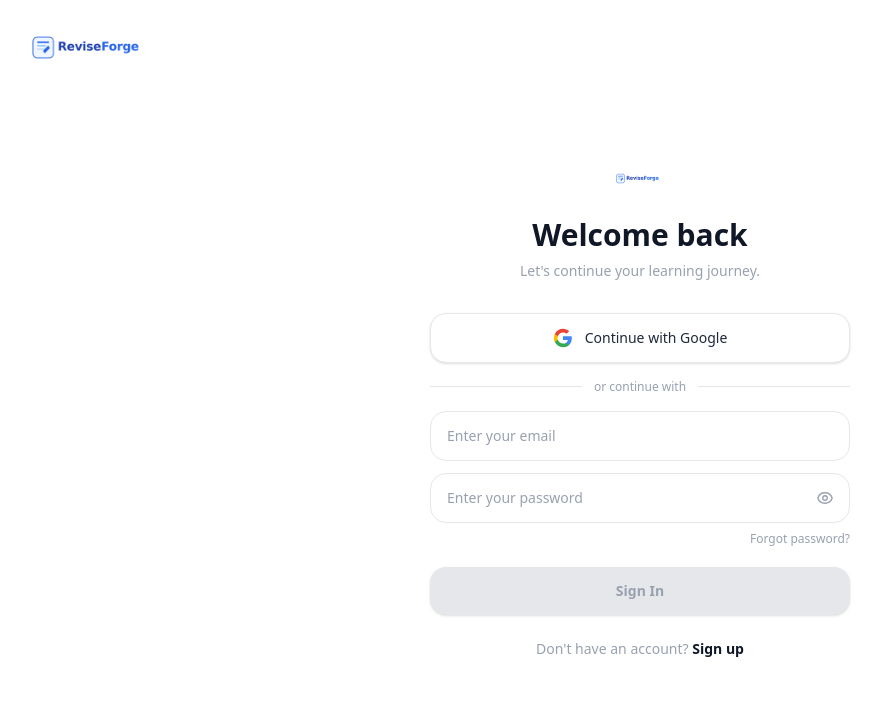
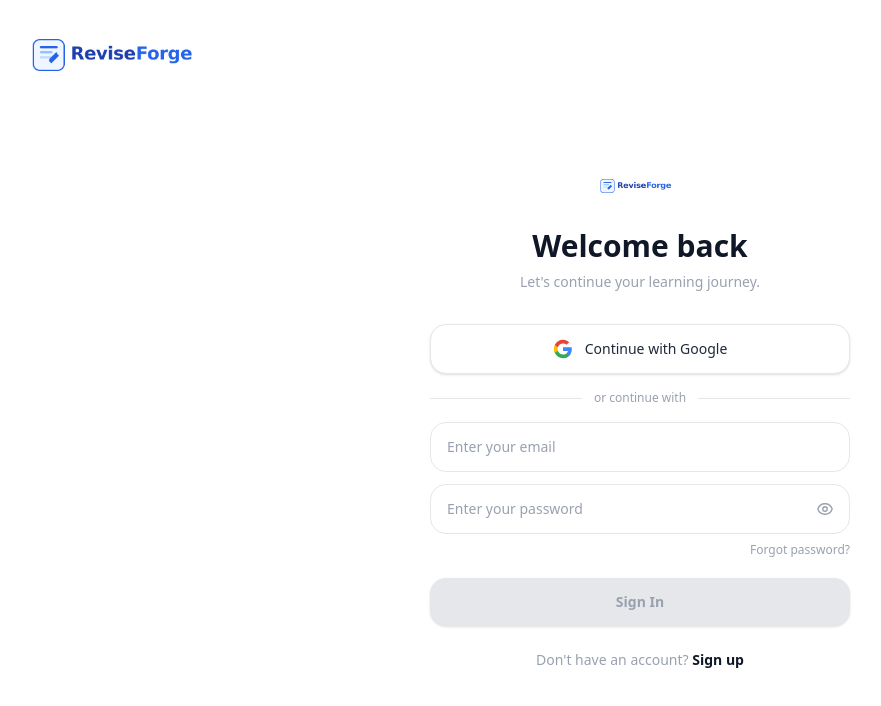
Before and after one commit to revise-ai/reviseforge.ai, a Next.js app: page /signin in a window 1280 px wide. Shown: the top 706 px of the page, without its empty margins (0-881 px from the left). Built offline with nearby package versions, Linux system fonts and the light colour scheme; no server answers.

Commit message:
increase of the size of the logo

```diff
--- a/app/signin/page.tsx
+++ b/app/signin/page.tsx
@@ -140,8 +140,8 @@ function SigninInner() {
           <Image
             src="/assets/reviseforge-logo-full.png"
             alt="ReviseForge Logo"
-            width={120}
-            height={32}
+            width={180}
+            height={48}
             className="object-contain"
             priority
           />
@@ -154,8 +154,8 @@ function SigninInner() {
             <Image
               src="/assets/reviseforge-logo-full.png"
               alt="ReviseForge Logo"
-              width={48}
-              height={48}
+              width={80}
+              height={80}
               className="object-contain"
             />
           </div>
--- a/app/signup/page.tsx
+++ b/app/signup/page.tsx
@@ -168,8 +168,8 @@ function SignupInner() {
           <Image
             src="/assets/reviseforge-logo-full.png"
             alt="ReviseForge Logo"
-            width={120}
-            height={32}
+            width={180}
+            height={48}
             className="object-contain"
             priority
           />
@@ -182,8 +182,8 @@ function SignupInner() {
             <Image
               src="/assets/reviseforge-logo-full.png"
               alt="ReviseForge Logo"
-              width={48}
-              height={48}
+              width={80}
+              height={80}
               className="object-contain"
             />
           </div>
--- a/components/AddNotePanel.tsx
+++ b/components/AddNotePanel.tsx
@@ -74,8 +74,8 @@ export default function AddNotePanel({
                 <Image
                   src="/assets/reviseforge-logo-full.png"
                   alt="ReviseForge Logo"
-                  width={140}
-                  height={32}
+                  width={200}
+                  height={42}
                   className="object-contain"
                 />
               </Link>
--- a/components/Sidebar.tsx
+++ b/components/Sidebar.tsx
@@ -144,8 +144,8 @@ function SidebarInner({ userName: propName, userEmail: propEmail }: SidebarProps
             <Image
               src="/assets/reviseforge-icon-only.png"
               alt="ReviseForge Logo"
-              width={40}
-              height={40}
+              width={50}
+              height={50}
               className="object-contain"
             />
           </div>
```
